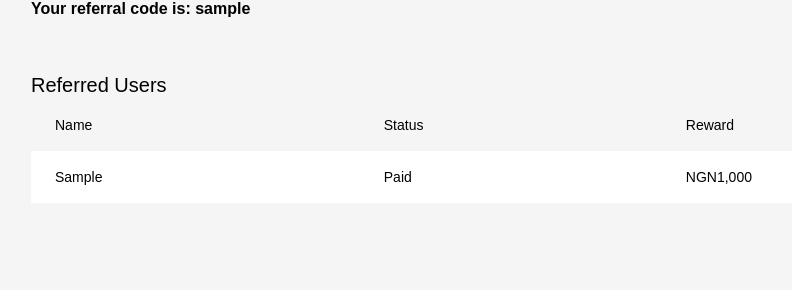
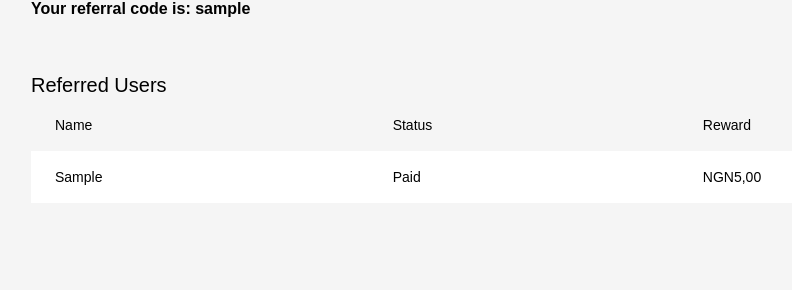
Before and after one commit to Toshmoney/gifted, a Node server app: page /referral in a window 1280 px wide. Shown: the part 510-800 px from the top of the page, without its empty margins (97-889 px from the left). Run offline with Node 20, Linux system fonts and the light colour scheme; a user stored in the database is signed in; tables that the repository leaves empty hold one stand-in row (values such as "Sample post"); style sheets or scripts are compiled from the project's sources; some libraries are stand-ins or nearby versions.

Commit message:
referral commission bug fixed

```diff
--- a/controller/auth.js
+++ b/controller/auth.js
@@ -202,7 +202,7 @@ try {
     if (referral) {
       user.referredBy = referralCode;
       referral.referredUsers.push(user._id)
-      referral.referralCommission +=1000;
+      // referral.referralCommission +=1000;
       await referral.save()
     }else{
       req.flash("error", "No one with that referral code");
--- a/views/partials/referral.ejs
+++ b/views/partials/referral.ejs
@@ -20,7 +20,7 @@
                                         class="bg-white dark:border-neutral-500 dark:bg-neutral-600" style="background-color: white; padding: 10px;">
                                         <td class="whitespace-nowrap px-6 py-4" style="text-transform: capitalize;"><%= user %></td>
                                         <td class="whitespace-nowrap px-6 py-4">Paid</td>
-                                        <td class="whitespace-nowrap px-6 py-4">NGN1,000</td>
+                                        <td class="whitespace-nowrap px-6 py-4">NGN5,00</td>
                                     </tr>
                                 <% }); %>
                             </tbody>
```
